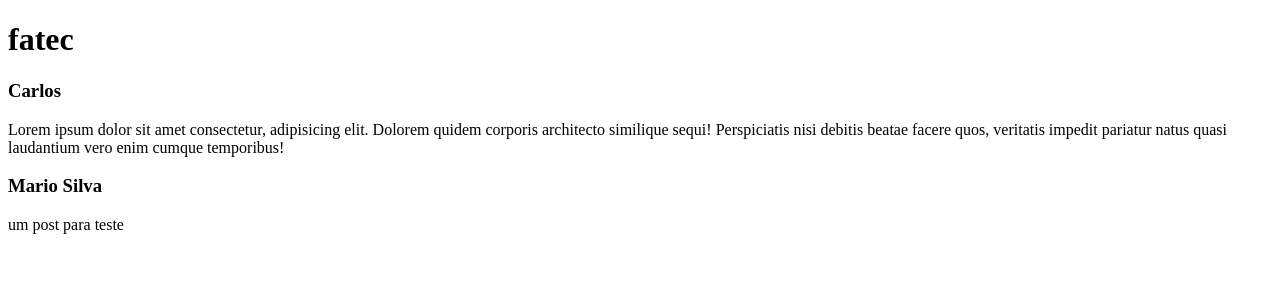
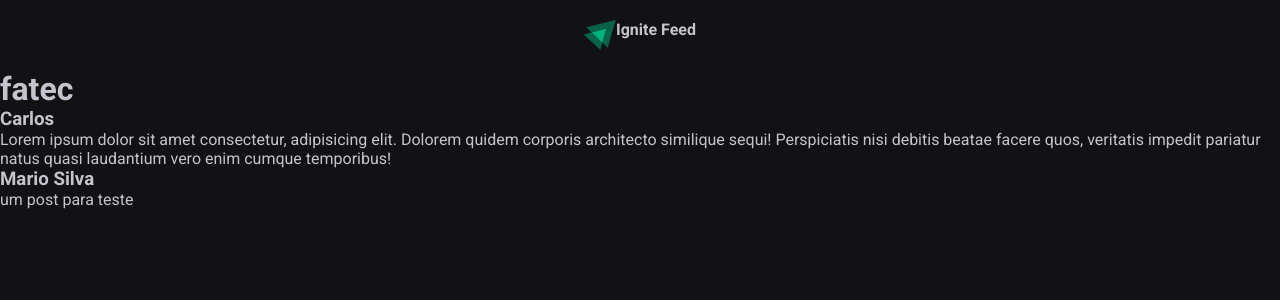
Before and after one commit to carloscastrofilho/ignite-feed, a React (Vite) app: page / in a window 1280 px wide. Shown: the top 300 px of the page. Built offline with nearby package versions, Linux system fonts and the light colour scheme.

Commit message:
fim aula2 header compoment

```diff
--- a/index.html
+++ b/index.html
@@ -2,8 +2,11 @@
 <html lang="en">
   <head>
     <meta charset="UTF-8" />
+    <link rel="preconnect" href="https://fonts.googleapis.com" />
+    <link rel="preconnect" href="https://fonts.gstatic.com" crossorigin />
     <link rel="icon" type="image/svg+xml" href="/vite.svg" />
     <meta name="viewport" content="width=device-width, initial-scale=1.0" />
+    <link href="https://fonts.googleapis.com/css2?family=Roboto:wght@400;700&display=swap" rel="stylesheet" />
     <title>Projeto-1</title>
   </head>
   <body>
--- a/src/App.jsx
+++ b/src/App.jsx
@@ -1,7 +1,12 @@
 import { Post } from "./Post";
+import { Header } from "./components/Header";
+
+import './global.css';
+
 export function App() {
   return (
     <>
+    <Header />
     <h1> fatec</h1>
     <Post
       autor="Carlos"
--- /dev/null
+++ b/src/components/Header.jsx
@@ -0,0 +1,12 @@
+import estilos from './Header.module.css';
+
+import iginiteLogo from "../assets/ignite-logo.svg";
+
+export function Header(){
+    return (
+        <header className={estilos.header}>
+            <img src={iginiteLogo} alt="Logotipo do projeto"/>
+            <strong > Ignite Feed</strong>
+        </header>
+    )
+}
--- /dev/null
+++ b/src/components/Header.module.css
@@ -0,0 +1,10 @@
+.header {
+    background: --var(gra-800);
+    display: flex;
+    justify-content: center ;
+    padding: 1.25rem 0;
+}
+
+.header img {
+    width :  2rem;
+}
--- /dev/null
+++ b/src/global.css
@@ -0,0 +1,34 @@
+:root {
+    --white: #fff;
+    --black: #000;
+    --gray-100: #e1e1e6;
+    --gray-300: #c4c4cc;
+    --gray-400: #8d8d99;
+    --gray-600: #323238;
+    --gray-700: #29292e;
+    --gray-800: #202024;
+    --gray-900: #121214;
+
+    --green-500: #00875f;
+
+
+}
+
+
+* {
+    margin: 0 ;
+    padding: 0;
+    box-sizing: border-box;
+}
+
+body {
+    background: var(--gray-900);
+    color: var(--gray-300);
+    -webkit-font-smoothing: antialiased ;
+}
+
+body, input, textarea, button {
+    font-family: 'Roboto', sans-serif;
+    font-weight: 400;
+    font-size: 1rem;
+}
```
Also changed, not shown: src/assets/ignite-logo.svg (renamed from public/Ignite-simbol.svg).
